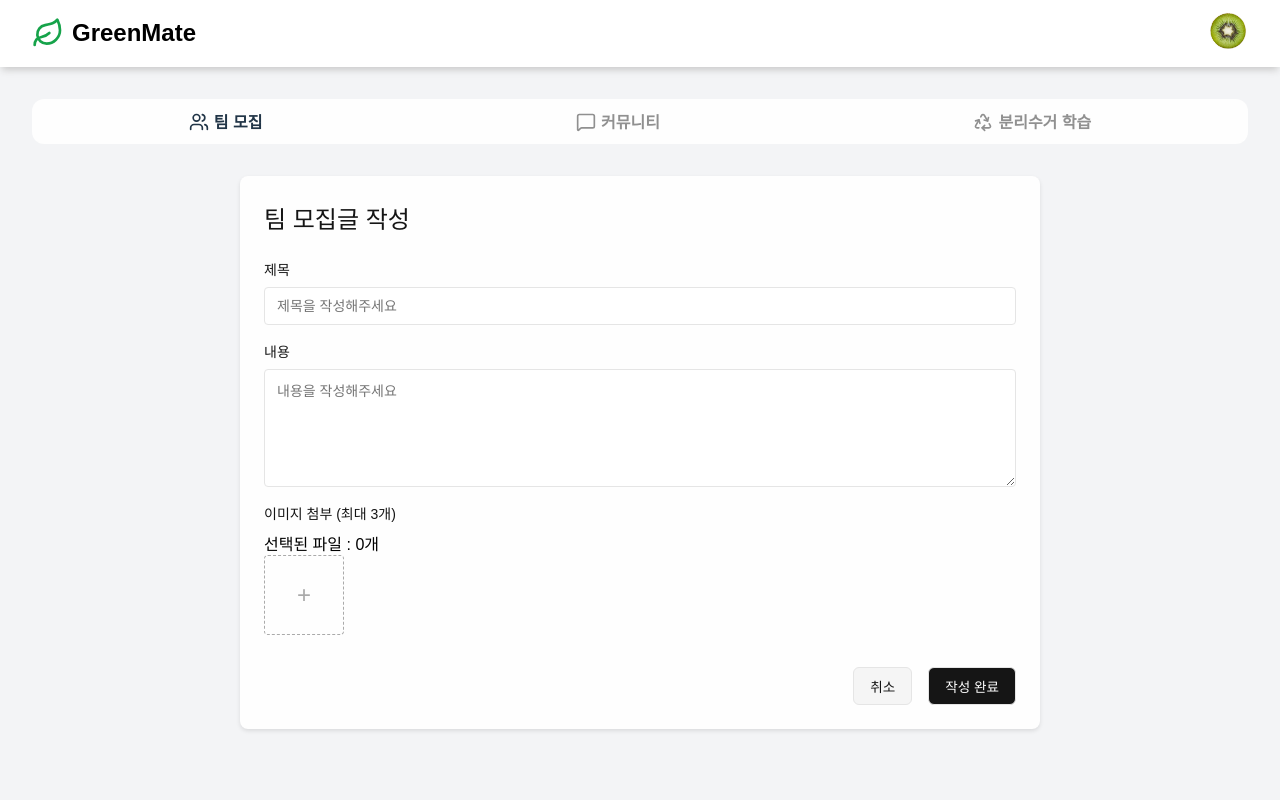
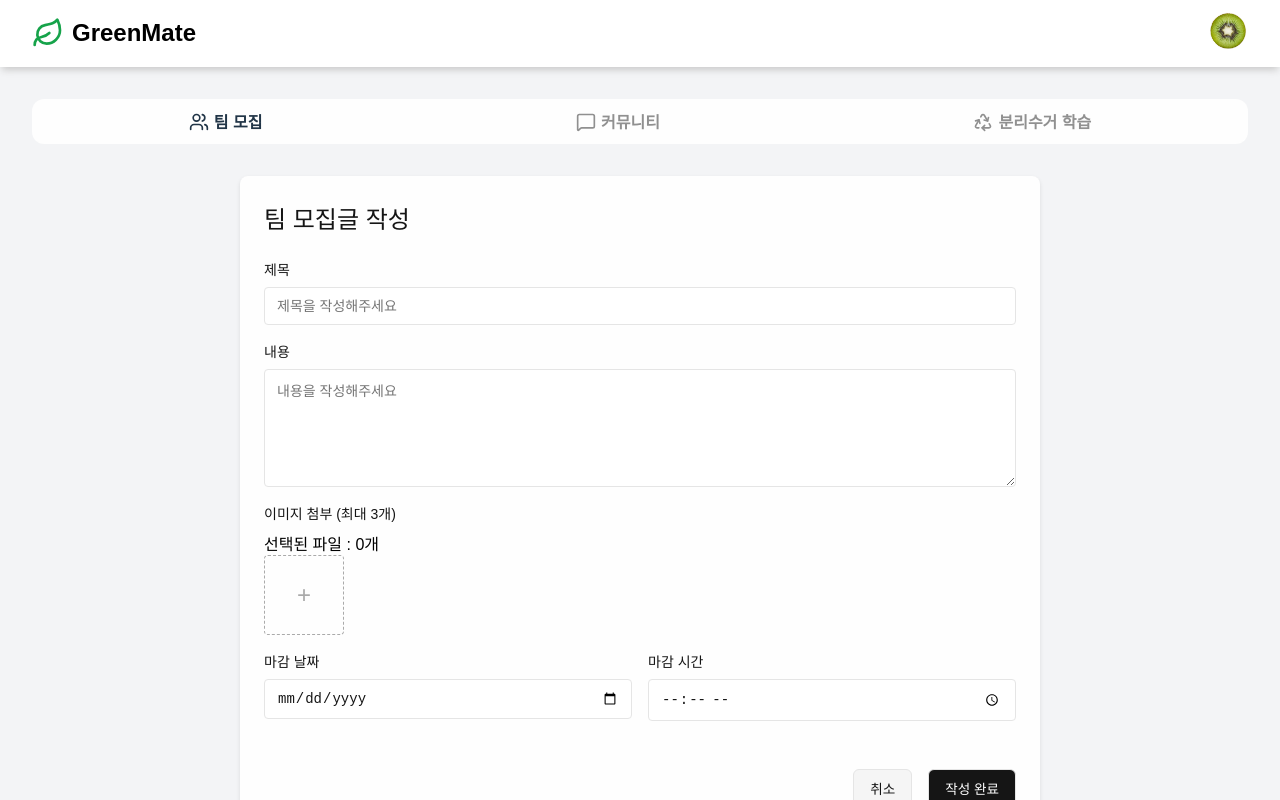
Before and after one commit to konempty/GreenMate-FE-T2, a React (Vite) app: page /post/create in a window 1280 px wide. Built offline with nearby package versions, Linux system fonts and the light colour scheme.

Commit message:
TEAM2-16 마감 날짜, 시간 추가 및 Footer 추가

```diff
--- a/src/components/ImageUpload.tsx
+++ b/src/components/ImageUpload.tsx
@@ -16,7 +16,11 @@ interface ImageUploadProps {
   className?: string;
 }
 
-const ImageUpload = ({ maxImages = 5, onChange, className }: ImageUploadProps) => {
+const ImageUpload = ({
+  maxImages = 5,
+  onChange,
+  className,
+}: ImageUploadProps) => {
   const [images, setImages] = useState<ImageData[]>([]);
 
   const handleImageUpload = (e: React.ChangeEvent<HTMLInputElement>) => {
@@ -41,9 +45,7 @@ const ImageUpload = ({ maxImages = 5, onChange, className }: ImageUploadProps) =
 
   return (
     <div className={className}>
-      <div className="image-upload-info">
-        선택된 파일 : {images.length}개
-      </div>
+      <div className="image-upload-info">선택된 파일 : {images.length}개</div>
       <div className="image-upload-container">
         {images.map((image, index) => (
           <div key={index} className="image-upload-preview-wrapper">
--- a/src/pages/CreatePost.tsx
+++ b/src/pages/CreatePost.tsx
@@ -2,6 +2,7 @@ import { useState } from "react";
 import { useNavigate } from "react-router-dom";
 import Header from "../components/Header";
 import { PageNavigation } from "../components/PageNavigation";
+import Footer from "../components/Footer";
 
 import Button from "../components/Button";
 import Input from "../components/Input";
@@ -15,6 +16,8 @@ const CreatePost = () => {
   const [title, setTitle] = useState("");
   const [description, setDescription] = useState("");
   const [images, setImages] = useState<{ file: File; preview: string }[]>([]);
+  const [date, setDate] = useState("");
+  const [time, setTime] = useState("");
 
   const handleImageChange = (newImages: { file: File; preview: string }[]) => {
     setImages(newImages);
@@ -26,7 +29,7 @@ const CreatePost = () => {
   const handleSubmit = (e: React.FormEvent) => {
     e.preventDefault();
     // 폼 제출 로직
-    console.log({ title, description, images });
+    console.log({ title, description, images, date, time });
     void navigate("/post");
   };
 
@@ -69,6 +72,28 @@ const CreatePost = () => {
               className="create-post-image-upload"
             />
           </div>
+          <div className="create-post-form-row">
+            <div className="create-post-form-group create-post-form-half">
+              <Label className="create-post-label">마감 날짜</Label>
+              <Input
+                id="date"
+                type="date"
+                value={date}
+                onChange={(e) => setDate(e.target.value)}
+                className="create-post-input"
+              />
+            </div>
+            <div className="create-post-form-group create-post-form-half">
+              <Label className="create-post-label">마감 시간</Label>
+              <Input
+                id="time"
+                type="time"
+                value={time}
+                onChange={(e) => setTime(e.target.value)}
+                className="create-post-input"
+              />
+            </div>
+          </div>
           <div className="create-post-buttons">
             <Button className="create-post-cancel" onClick={handleCancel}>
               취소
@@ -79,6 +104,7 @@ const CreatePost = () => {
           </div>
         </form>
       </main>
+      <Footer />
     </div>
   );
 };
--- a/src/styles/CreatePost.css
+++ b/src/styles/CreatePost.css
@@ -12,6 +12,7 @@
     --color-create-post-button-black: #151515;
     --color-create-post-button-black-hover: #3a3a3a;
 }
+
 .header {
   display: flex;
   flex-direction: column;
@@ -24,6 +25,7 @@
   max-width: 800px;
   margin: 0 auto;
   margin-top: 2rem;
+  margin-bottom: 2rem;
 
   background-color: var(--color-create-post-background);
   border-radius: 8px;
@@ -37,12 +39,21 @@
   margin-bottom: 24px;
   color: var(--color-create-post-h1);
 }
+
 .create-post-form-group {
   display: flex;
   flex-direction: column;
   gap: 8px;
   margin-bottom: 1rem;
 }
+.create-post-form-row {
+  display: flex;
+  gap: 16px;
+}
+.create-post-form-half {
+  flex: 1;
+}
+
 .create-post-label {
   font-weight: 500;
   color: var(--color-create-post-text-black);
```
